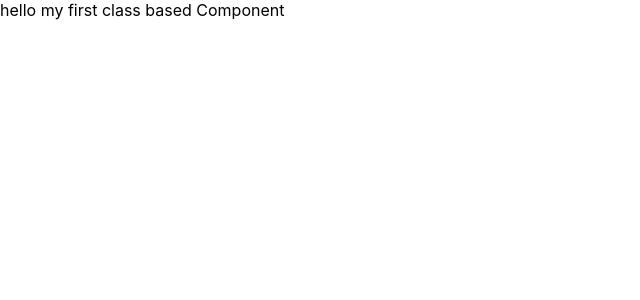
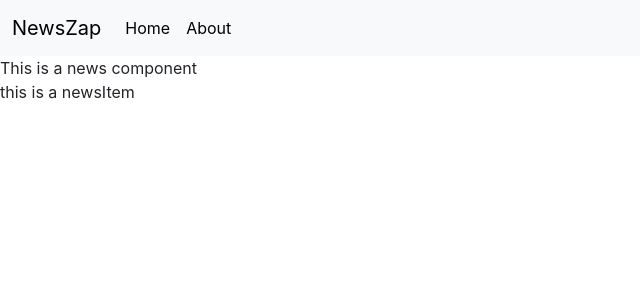
Before and after one commit to Neel-max-cpu/NewsApp, a React (Create React App) app: page / in a window 1280 px wide. Shown: the top 300 px of the page, without its empty margins (0-640 px from the left). Built offline with nearby package versions, Linux system fonts and the light colour scheme.

Commit message:
navbar, and some other components

```diff
--- a/public/index.html
+++ b/public/index.html
@@ -7,37 +7,22 @@
     <meta name="theme-color" content="#000000" />
     <meta
       name="description"
-      content="Web site created using create-react-app"
+      content="NewsZap is a news app which can be used to grab quick daily news bites.
+      If you are interested in news, weather, politics and sports news, NewsZap is the go to place for you!"
     />
     <link rel="apple-touch-icon" href="%PUBLIC_URL%/logo192.png" />
-    <!--
-      manifest.json provides metadata used when your web app is installed on a
-      user's mobile device or desktop. See https://developers.google.com/web/fundamentals/web-app-manifest/
-    -->
+
     <link rel="manifest" href="%PUBLIC_URL%/manifest.json" />
-    <!--
-      Notice the use of %PUBLIC_URL% in the tags above.
-      It will be replaced with the URL of the `public` folder during the build.
-      Only files inside the `public` folder can be referenced from the HTML.
 
-      Unlike "/favicon.ico" or "favicon.ico", "%PUBLIC_URL%/favicon.ico" will
-      work correctly both with client-side routing and a non-root public URL.
-      Learn how to configure a non-root public URL by running `npm run build`.
-    -->
-    <title>React App</title>
+    <title>NewsZap - Get you daily dose of news for free!</title>
+    <!-- bootstrap css -->
+    <link href="https://cdn.jsdelivr.net/npm/bootstrap@5.3.3/dist/css/bootstrap.min.css" rel="stylesheet" integrity="sha384-QWTKZyjpPEjISv5WaRU9OFeRpok6YctnYmDr5pNlyT2bRjXh0JMhjY6hW+ALEwIH" crossorigin="anonymous">
   </head>
   <body>
     <noscript>You need to enable JavaScript to run this app.</noscript>
     <div id="root"></div>
-    <!--
-      This HTML file is a template.
-      If you open it directly in the browser, you will see an empty page.
 
-      You can add webfonts, meta tags, or analytics to this file.
-      The build step will place the bundled scripts into the <body> tag.
-
-      To begin the development, run `npm start` or `yarn start`.
-      To create a production bundle, use `npm run build` or `yarn build`.
-    -->
+    <!-- bootstrap js -->
+    <script src="https://cdn.jsdelivr.net/npm/bootstrap@5.3.3/dist/js/bootstrap.bundle.min.js" integrity="sha384-YvpcrYf0tY3lHB60NNkmXc5s9fDVZLESaAA55NDzOxhy9GkcIdslK1eN7N6jIeHz" crossorigin="anonymous"></script>
   </body>
 </html>
--- a/src/App.js
+++ b/src/App.js
@@ -3,12 +3,15 @@
 
 // here we will use class based components text_utils we use function based
 import React, { Component } from 'react'
+import Navbar from './Components/Navbar';
+import News from './Components/News';
 
 export default class App extends Component {
   render() {
     return (
       <div>
-        hello my first class based Component
+        <Navbar/>
+        <News/>
       </div>
     )
   }
--- /dev/null
+++ b/src/Components/Navbar.js
@@ -0,0 +1,35 @@
+import React, { Component } from 'react'
+// import PropTypes from 'prop-types'
+
+export class Navbar extends Component {
+//   static propTypes = {
+
+//   }
+
+  render() {
+    return (
+      <div>
+            <nav className="navbar navbar-expand-lg bg-body-tertiary">
+                <div className="container-fluid">
+                    <a className="navbar-brand" href="/">NewsZap</a>
+                    <button className="navbar-toggler" type="button" data-bs-toggle="collapse" data-bs-target="#navbarSupportedContent" aria-controls="navbarSupportedContent" aria-expanded="false" aria-label="Toggle navigation">
+                    <span className="navbar-toggler-icon"></span>
+                    </button>
+                    <div className="collapse navbar-collapse" id="navbarSupportedContent">
+                        <ul className="navbar-nav me-auto mb-2 mb-lg-0">
+                            <li className="nav-item">
+                            <a className="nav-link active" aria-current="page" href="/">Home</a>
+                            </li>
+                            <li className="nav-item">
+                            <a className="nav-link active" href="/">About</a>
+                            </li>
+                        </ul>
+                    </div>
+                </div>
+            </nav>
+      </div>
+    )
+  }
+}
+
+export default Navbar
--- /dev/null
+++ b/src/Components/News.js
@@ -0,0 +1,15 @@
+import React, { Component } from 'react'
+import NewsItem from './NewsItem'
+
+export class News extends Component {
+  render() {
+    return (
+      <div>
+        This is a news component
+        <NewsItem/>
+      </div>
+    )
+  }
+}
+
+export default News
--- /dev/null
+++ b/src/Components/NewsItem.js
@@ -0,0 +1,13 @@
+import React, { Component } from 'react'
+
+export class NewsItem extends Component {
+  render() {
+    return (
+      <div>
+        this is a newsItem
+      </div>
+    )
+  }
+}
+
+export default NewsItem
```
